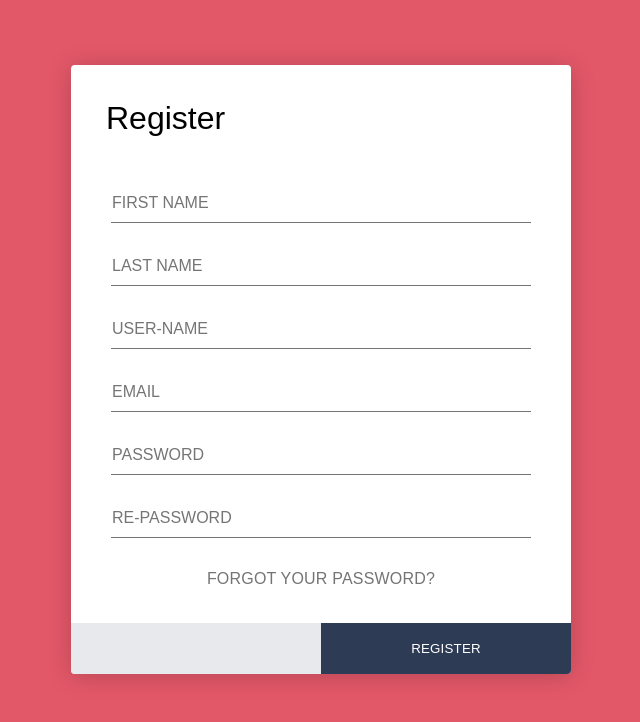
After one commit to felsymartin/Product_Services, a Django app: page /customer/register/ in a window 1280 px wide. The commit adds this page. Shown: the top 722 px of the page, without its empty margins (319-959 px from the left). Run offline with Django 4.2, Linux system fonts and the light colour scheme.

Commit message:
A register template,  A success & invalid template for Login was also created and connected to our web-page, Created a Database in MySQL - productdb and connected it with Django, also created tables using migrations

```diff
--- a/Product_Services/register/urls.py
+++ b/Product_Services/register/urls.py
@@ -1,6 +1,9 @@
+from atexit import register
 from django.urls import path
 from . import views
 
 urlpatterns=[
-    path('login/',views.login,name='login')
+    path('login/',views.login,name='login'),
+    path('register/',views.register,name='register'),
+    path('login/validate/',views.validate,name='validate')
 ]
--- a/Product_Services/register/views.py
+++ b/Product_Services/register/views.py
@@ -4,3 +4,13 @@ from django.shortcuts import render
 # Create your views here.
 def login(request):
     return render(request,'login.html')
+def register(request):
+    return render(request,'register.html')
+def validate(request):
+    uname=request.GET['uname']
+    psw=request.GET['psw']
+    if uname=='felsy' and psw=='felsy@123':
+
+        return render(request,'success.html')
+    else:
+        return render(request,'invalid.html')
--- a/Product_Services/templates/index.html
+++ b/Product_Services/templates/index.html
@@ -30,8 +30,8 @@
                     <ul class="navbar-nav text-uppercase ms-auto py-4 py-lg-0">
                         <li class="nav-item"><a class="nav-link" href="#services">Services</a></li>
                         <li class="nav-item"><a class="nav-link" href="customer/login/">Login</a></li>
+                        <li class="nav-item"><a class="nav-link" href="customer/register/">Register</a></li>
                         <li class="nav-item"><a class="nav-link" href="#about">About</a></li>
-                        <li class="nav-item"><a class="nav-link" href="#team">Team</a></li>
                         <li class="nav-item"><a class="nav-link" href="#contact">Contact</a></li>
                     </ul>
                 </div>
--- /dev/null
+++ b/Product_Services/templates/register.html
@@ -0,0 +1,49 @@
+<!DOCTYPE html>
+{% load static %}
+<html lang="en" >
+<head>
+  <meta charset="UTF-8">
+  <title>Simple Login Form Example</title>
+
+  <link rel="stylesheet" href="{% static 'login/style.css' %}">
+
+</head>
+<body>
+<!-- partial:index.partial.html -->
+<div class="login-form">
+  <form>
+    <h1>Register</h1>
+    <div class="content">
+      <div class="input-field">
+        <input type="text" placeholder="First name" autocomplete="nope">
+      </div>
+      <div class="input-field">
+        <input type="text" placeholder="Last name" autocomplete="nope">
+      </div>
+      <div class="input-field">
+        <input type="text" placeholder="User-name" autocomplete="nope" required>
+      </div>
+      <div class="input-field">
+        <input type="email" placeholder="Email" autocomplete="nope">
+      </div>
+      <div class="input-field">
+        <input type="password" placeholder="Password" autocomplete="new-password" required>
+      </div>
+      <div class="input-field">
+        <input type="password" placeholder="Re-Password" autocomplete="new-password" required>
+      </div>
+      <a href="#" class="link">Forgot Your Password?</a>
+    </div>
+    <div class="action",style="background-color: green;">
+      <button></button>
+
+      <button>Register</button>
+
+    </div>
+  </form>
+</div>
+<!-- partial -->
+  <script  src="{% static 'login/script.js' %}"></script>
+
+</body>
+</html>
```
Also changed, not shown: Product_Services/Product_Services/settings.py (+7 -2 lines), Product_Services/templates/invalid.html (added, +17 -0 lines), Product_Services/templates/login.html (+5 -5 lines), Product_Services/templates/success.html (added, +15 -0 lines).
